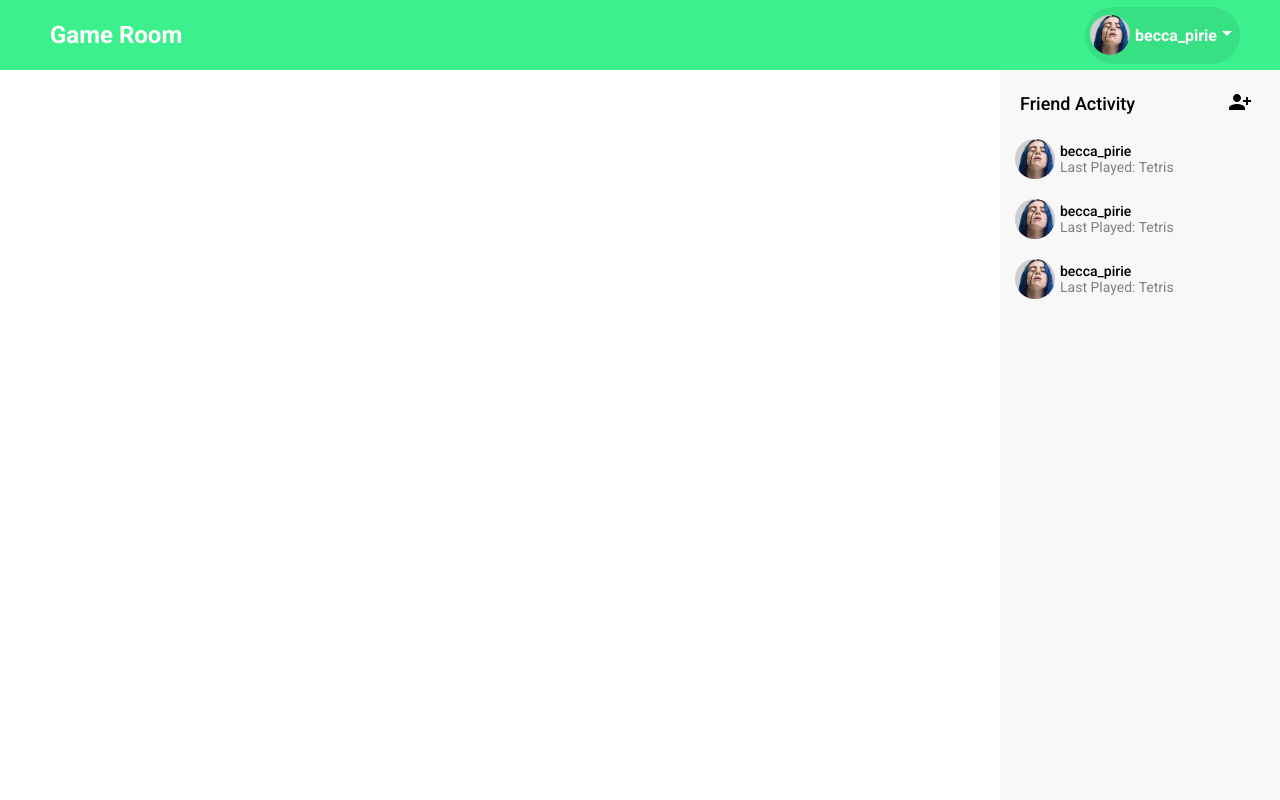
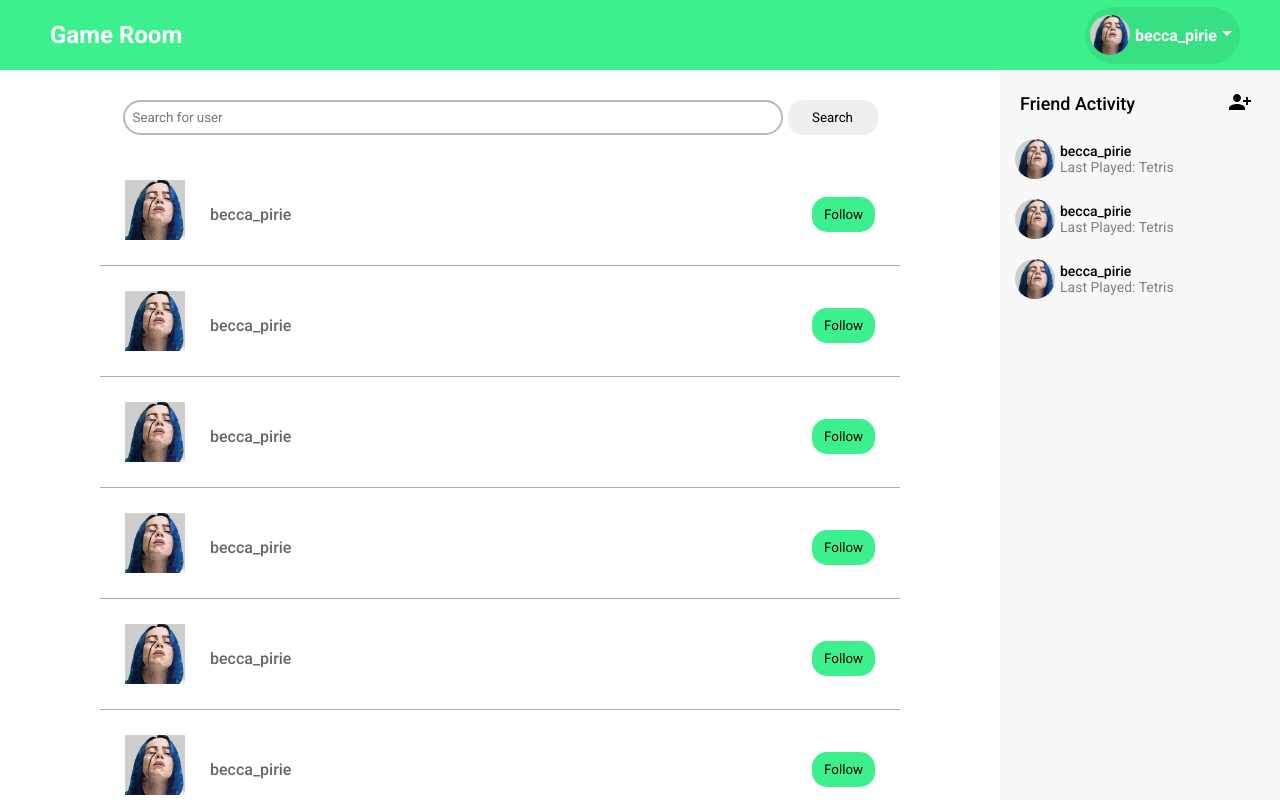
Before and after one commit to BeccaPirie/game-room, a React (Create React App) app in the folder client/: page /search in a window 1280 px wide. Shown: the top 800 px of the page. Built offline with nearby package versions, Linux system fonts and the light colour scheme; the HTML template or start-up script is replaced by a standard one.

Commit message:
search page ui

```diff
--- /dev/null
+++ b/client/src/components/userListItem/UserListItem.jsx
@@ -0,0 +1,13 @@
+import './userListItem.scss'
+
+export default function UserListItem() {
+    return (
+        <div className="userListItem">
+            <img src="../../assets/profile-pic.jpg" alt="" className="profile-thumbnail" />
+            <div className="userDetails">
+                <span className="itemUsername">becca_pirie</span>
+                <button className="followBtn">Follow</button>
+            </div>
+        </div>
+    )
+}
--- /dev/null
+++ b/client/src/components/userListItem/userListItem.scss
@@ -0,0 +1,53 @@
+@import '../../scss/mixins';
+@import '../../scss//variables';
+
+.userListItem {
+    display: flex;
+    padding: 20px;
+    border-bottom: 1px solid rgb(172, 169, 169);
+}
+
+.profile-thumbnail {
+    width: 60px;
+    margin: 5px;
+}
+
+.userDetails {
+    font-weight: 500;
+    color: rgb(104, 103, 103);
+    margin-top: 25px;
+    margin-left: 0px;
+    width: 100%;
+    display: flex;
+    align-content: center;
+}
+
+.itemUsername {
+    flex: 9;
+}
+
+.followBtn {
+    @include button;
+    position: relative;
+    top: -8px;
+    width: fit-content;
+    padding: 8px 12px;
+    background-color: $green;
+}
+
+.followBtn:hover {
+    background-color: $darkgreen;
+}
+
+@media (min-width: 450px) {
+
+    .userDetails {
+        font-weight: 500;
+        color: rgb(104, 103, 103);
+        margin-top: 25px;
+        margin-left: 15px;
+        width: 100%;
+        display: flex;
+        align-content: center;
+    }
+}
--- a/client/src/pages/search/Search.jsx
+++ b/client/src/pages/search/Search.jsx
@@ -1,6 +1,7 @@
 import './search.scss'
 import Navbar from '../../components/navbar/Navbar'
 import Rightbar from '../../components/rightbar/Rightbar'
+import UserListItem from '../../components/userListItem/UserListItem'
 
 export default function Search() {
     return (
@@ -10,6 +11,25 @@ export default function Search() {
             <div className="searchPageContainer">
                 <div className="searchContainer">
 
+                    <div className="searchbar">
+                        <div className="wrap">
+                            <input placeholder="Search for user" className="searchInput" />
+                        <input type="submit"value="Search" className="searchBtn" />
+                        </div>
+
+                    </div>
+
+                    <div className="searchResults">
+                        <UserListItem />
+                        <UserListItem />
+                        <UserListItem />
+                        <UserListItem />
+                        <UserListItem />
+                        <UserListItem />
+                        <UserListItem />
+                        <UserListItem />
+                    </div>
+
                 </div>
                 <Rightbar />
             </div>
--- a/client/src/pages/search/search.scss
+++ b/client/src/pages/search/search.scss
@@ -1,4 +1,4 @@
-@import '../../scss//mixins';
+@import '../../scss/mixins';
 
 .searchPageContainer {
   @include page-container;
@@ -6,6 +6,40 @@
 
 .searchContainer {
   @include main-container;
+  flex-wrap: wrap;
+  justify-content: center;
+}
+
+.searchbar {
+  width: 80%;
+  margin-top: 30px;
+}
+
+.wrap {
+  display: flex;
+  justify-content: center;
+}
+
+.searchInput {
+  border-radius: 20px;
+  padding: 8px;
+  width: 80%;
+  margin-right: 5px;
+  border: 2px solid rgb(184, 183, 183);
+}
+
+.searchBtn {
+  @include button;
+  width: 90px;
+}
+
+.searchBtn:hover {
+  background-color: rgb(221, 221, 221);
+}
+
+.searchResults {
+  width: 80%;
+  padding: 20px 5%;
 }
 
 @media (min-width: 700px) {
```
